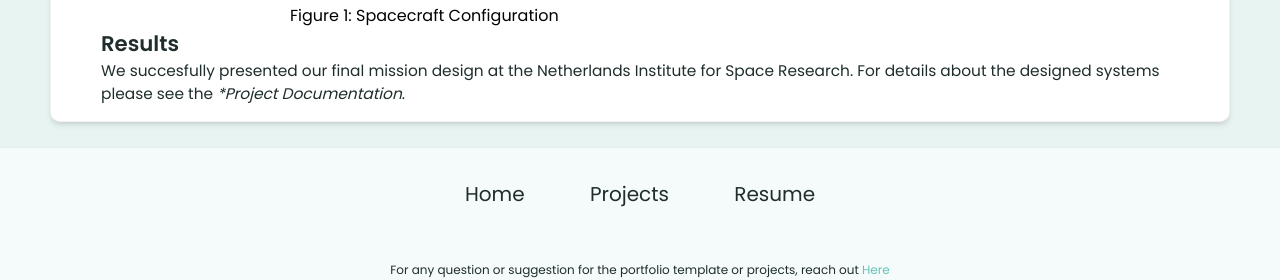
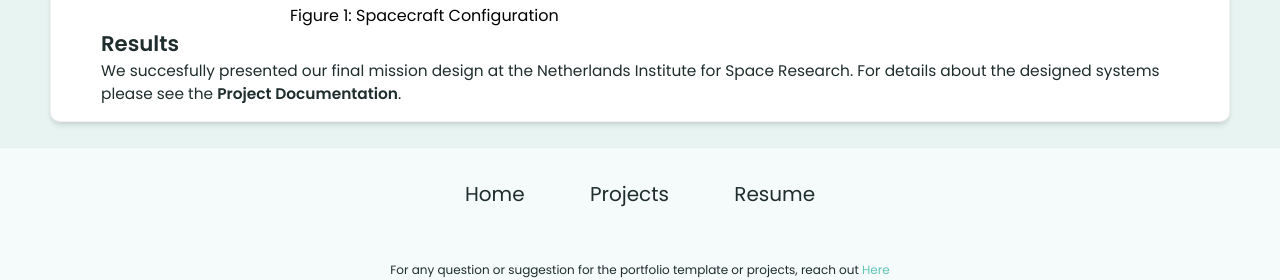
Before and after one commit to jasperwelgemoed/jasperwelgemoed.github.io, a Jekyll site: the page built from _projects/Telescope/index.md, in a window 1280 px wide and 900 px high, scrolled down 1427 px, cut to the strip 603-883 px from the top of the window. Built offline with Jekyll 4.4.1, drawn with Linux system fonts in a browser that asks for light colours.

```diff
--- a/_projects/Telescope/index.md
+++ b/_projects/Telescope/index.md
@@ -53,4 +53,4 @@ Our mission concept uses a formation of four collector spacecraft and one beam c
 </div>
 
 ## Results
-We succesfully presented our final mission design at the Netherlands Institute for Space Research. For details about the designed systems please see the **Project Documentation*.
+We succesfully presented our final mission design at the Netherlands Institute for Space Research. For details about the designed systems please see the **Project Documentation**.
```
